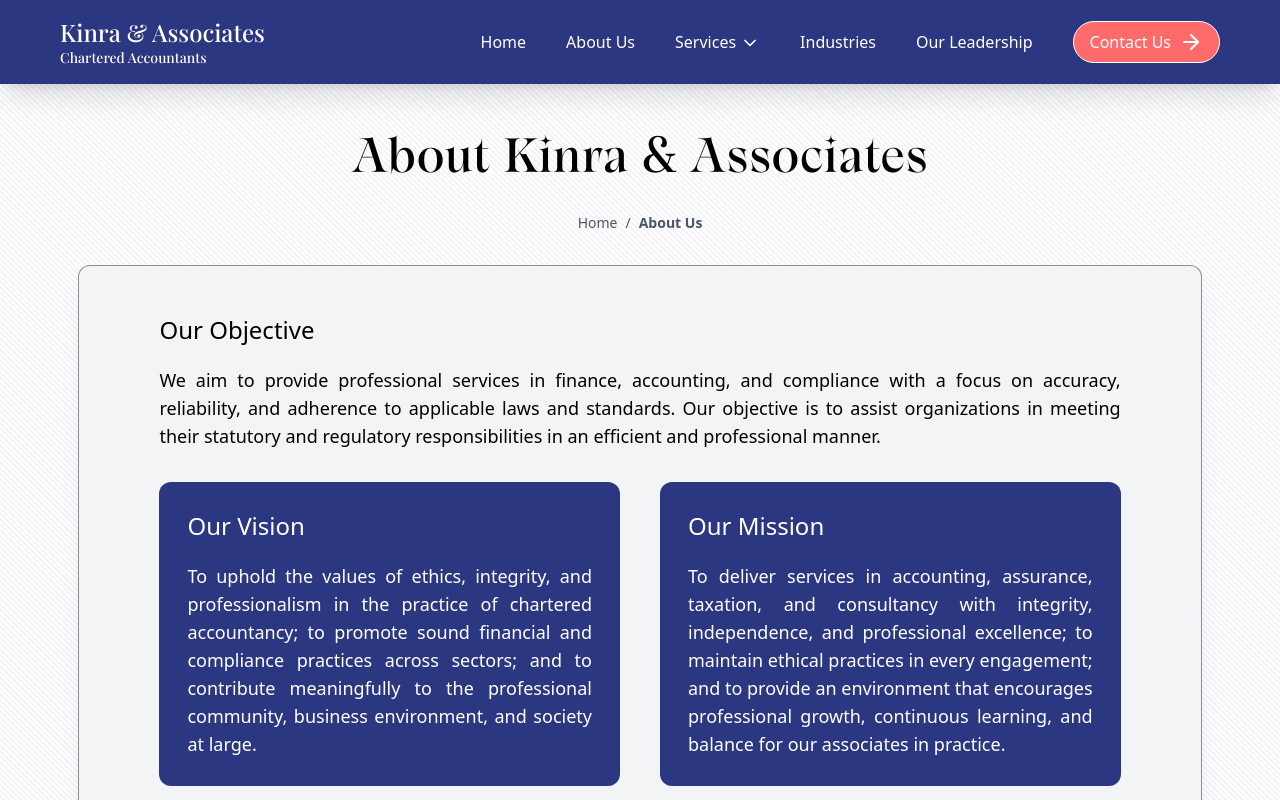
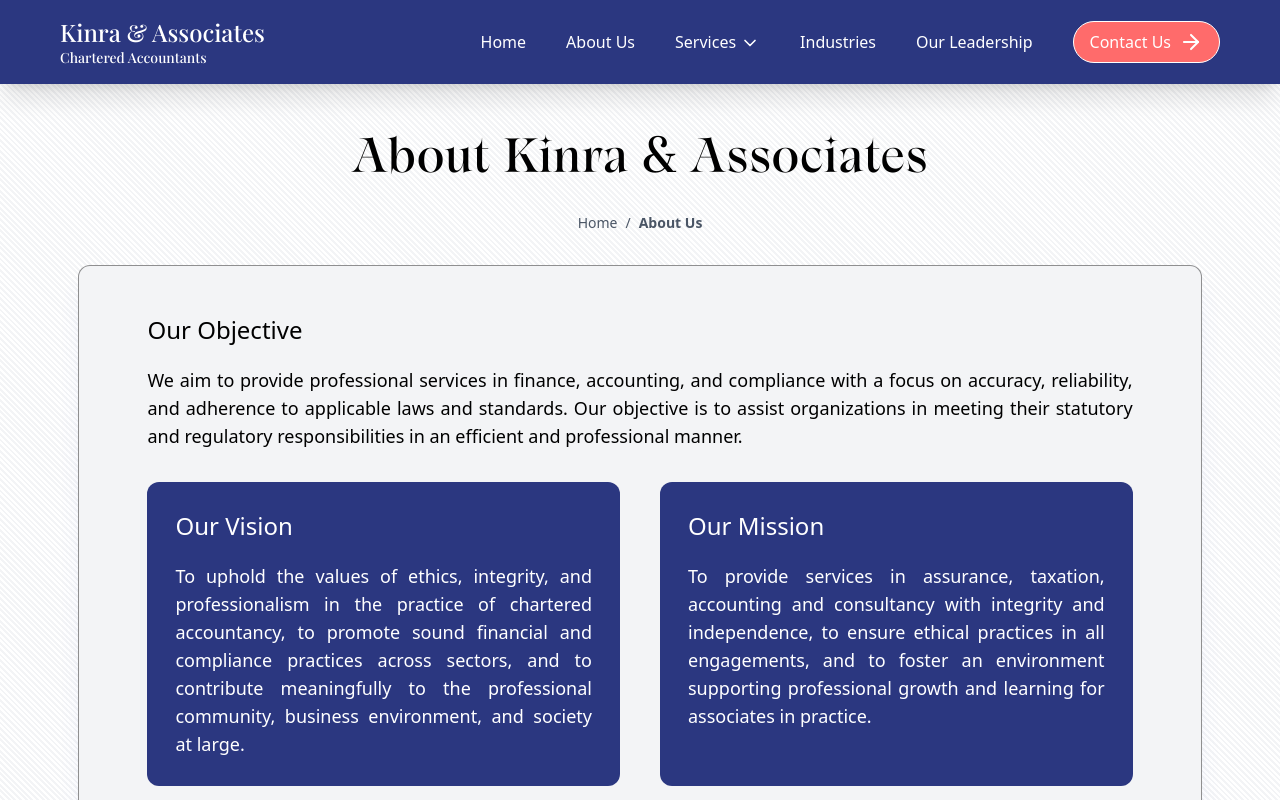
Before and after one commit to Lakshya52/KinraAssociatesModernTheme, a React (Vite) app: page /about in a window 1280 px wide. Shown: the top 800 px of the page. Built offline with nearby package versions, Linux system fonts and the light colour scheme; a web font is replaced by a local one.

Commit message:
finalised content 2

```diff
--- a/src/pages/About.jsx
+++ b/src/pages/About.jsx
@@ -11,9 +11,6 @@ const breadcrumbItems = [
 const About = () => {
   return (
     <>
-
-
-
 
       <div className="min-h-fit w-full  relative">
         {/* Diagonal Stripes Background */}
@@ -36,11 +33,11 @@ const About = () => {
         </div>
         {/* Content Section */}
         <div className="w-full flex justify-center items-center  px-4" data-aos="fade-up" data-aos-delay="500">
-          <div className="w-full sm:w-[90%] flex flex-col justify-between items-center h-fit sm:bg-gray-100 rounded-xl sm:shadow-xl shadow-[#5a6bdd]/10 border-[1px] border-[#2c2c2c]/50 px-4 sm:px-10 md:px-20 py-8 sm:py-12 my-6 mb-15  text-base sm:text-lg">
+          <div className="w-full sm:w-[90%] flex flex-col justify-between items-center h-fit sm:bg-gray-100 rounded-xl sm:shadow-xl shadow-[#5a6bdd]/10 border-[1px] border-[#2c2c2c]/50 px-4 sm:px-7 md:px-17 py-8 sm:py-12 my-6 mb-15  text-base sm:text-lg">
             {/* Objective */}
             <div className="w-full pb-5 mb-3">
               <h1 className="text-lg sm:text-2xl mb-5 ">Our Objective</h1>
-              <p className="text-justify font-light">
+              <p className="text-justify font-light ">
                 We aim to provide professional services in finance, accounting, and compliance with a focus on accuracy, reliability, and adherence to applicable laws and standards. Our objective is to assist organizations in meeting their statutory and regulatory responsibilities in an efficient and professional manner.
               </p>
             </div>
@@ -51,13 +48,13 @@ const About = () => {
               <div className="w-full p-7 rounded-xl bg-[#2b3780] text-white" data-aos="fade-up" data-aos-delay="100">
                 <h1 className="text-lg sm:text-2xl mb-5 ">Our Vision</h1>
                 <p className="text-justify font-light">
-                  To uphold the values of ethics, integrity, and professionalism in the practice of chartered accountancy; to promote sound financial and compliance practices across sectors; and to contribute meaningfully to the professional community, business environment, and society at large.
+                  To uphold the values of ethics, integrity, and professionalism in the practice of chartered accountancy, to promote sound financial and compliance practices across sectors, and to contribute meaningfully to the professional community, business environment, and society at large.
                 </p>
               </div>
               <div className="w-full p-7 rounded-xl bg-[#2b3780] text-white" data-aos="fade-up" data-aos-delay="100">
                 <h1 className="text-lg sm:text-2xl mb-5 ">Our Mission</h1>
                 <p className="text-justify font-light">
-                  To deliver services in accounting, assurance, taxation, and consultancy with integrity, independence, and professional excellence; to maintain ethical practices in every engagement; and to provide an environment that encourages professional growth, continuous learning, and balance for our associates in practice.
+                 To provide services in assurance, taxation, accounting and consultancy with integrity and independence, to ensure ethical practices in all engagements, and to foster an environment supporting professional growth and learning for associates in practice.
                 </p>
               </div>
 
```
